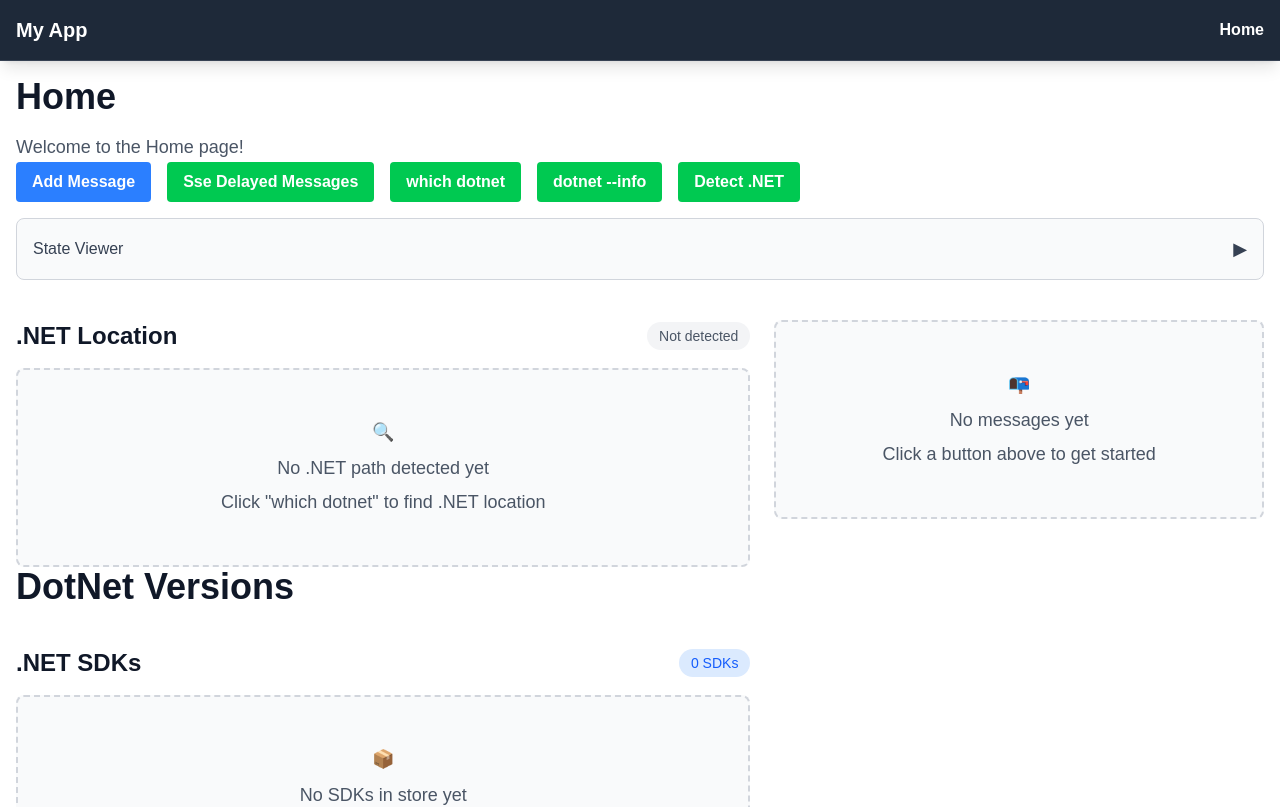
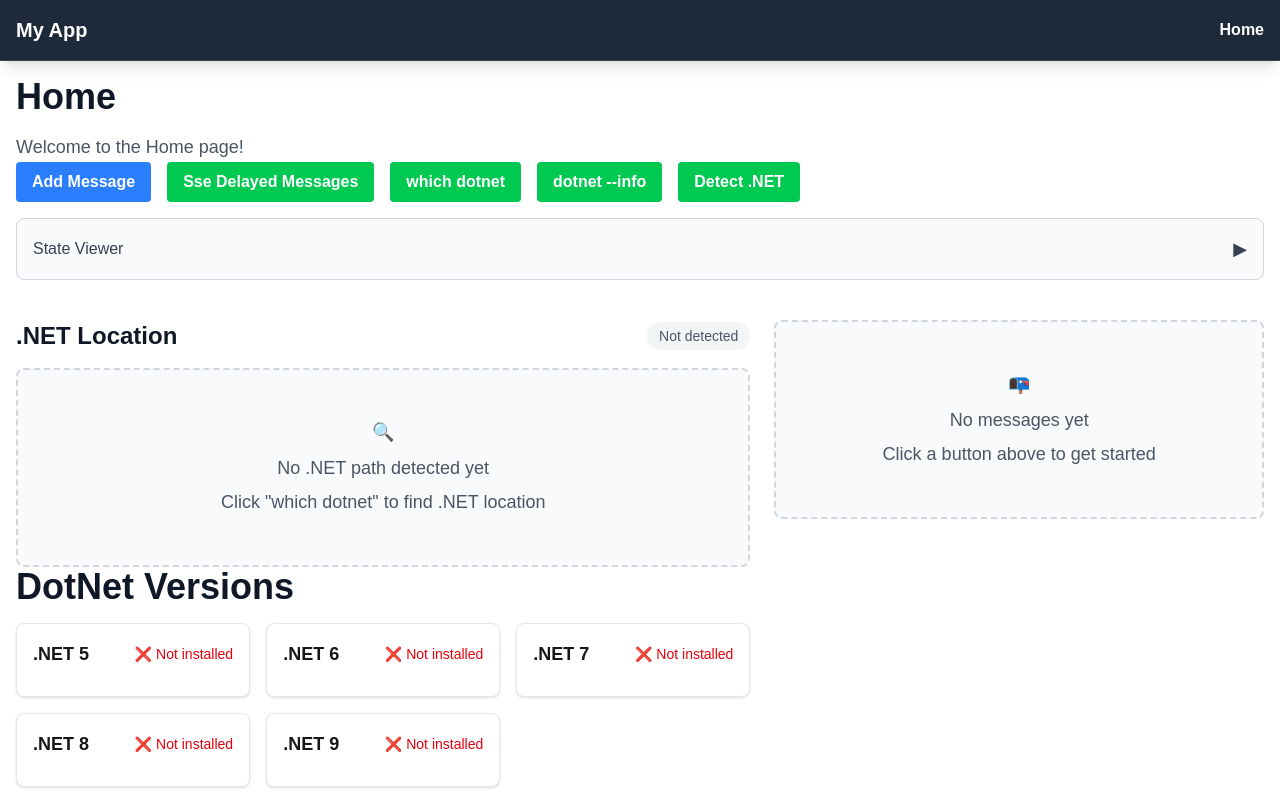
Before and after one commit to merklegroot/hudsse, a Next.js app: page /home in a window 1280 px wide. Shown: the top 807 px of the page. Built offline with nearby package versions, Linux system fonts and the light colour scheme.

Commit message:
improving the version displays

```diff
--- a/components/dotnet-display/DotNetVersionListView.tsx
+++ b/components/dotnet-display/DotNetVersionListView.tsx
@@ -1,23 +1,88 @@
-import { RuntimeInfo, SdkInfo, GroupedRuntimes } from "@/models/SseMessage";
+import { AppVersions } from "@/models/SseMessage";
 import { useMessageStore } from "@/store/messageStore";
 
-export function DotNetVersionView({ majorVersion, sdks, groupedRuntimes }: { majorVersion: number, sdks: SdkInfo[], groupedRuntimes: GroupedRuntimes }) {
+const getPillColor = (appName: string) => {
+    const lowerAppName = appName.toLowerCase();
+    switch (lowerAppName) {
+        case 'sdk':
+            return 'bg-green-100 text-green-800 hover:bg-green-200';
+        case 'microsoft.aspnetcore.app':
+            return 'bg-purple-100 text-purple-800 hover:bg-purple-200';
+        case 'microsoft.netcore.app':
+            return 'bg-orange-100 text-orange-800 hover:bg-orange-200';
+        default:
+            return 'bg-blue-100 text-blue-800 hover:bg-blue-200';
+    }
+};
+
+export function DotNetVersionView({ majorVersion, appVersions }: { majorVersion: number, appVersions: AppVersions }) {
+    const hasSDK = appVersions['SDK'] && appVersions['SDK'].length > 0;
+    const hasAspNetCore = Object.keys(appVersions).some(key =>
+        key.toLowerCase() === 'microsoft.aspnetcore.app' && appVersions[key].length > 0
+    );
+    const hasNetCore = Object.keys(appVersions).some(key =>
+        key.toLowerCase() === 'microsoft.netcore.app' && appVersions[key].length > 0
+    );
+
+    const getStatusMessage = () => {
+        if (hasSDK && hasAspNetCore && hasNetCore) {
+            return {
+                type: 'complete',
+                message: 'Installed!',
+                icon: '✅',
+                color: 'text-green-600'
+            };
+        }
+        if (hasAspNetCore && hasNetCore) {
+            return {
+                type: 'runtimes-only',
+                message: 'Runtimes only',
+                icon: '⚠️',
+                color: 'text-yellow-600'
+            };
+        }
+        if (hasAspNetCore || hasNetCore) {
+            const missing = hasAspNetCore ? 'Microsoft.NETCore.App' : 'Microsoft.AspNetCore.App';
+            return {
+                type: 'partial',
+                message: `Missing ${missing}`,
+                icon: '❌',
+                color: 'text-red-600'
+            };
+        }
+        return {
+            type: 'not-installed',
+            message: 'Not installed',
+            icon: '❌',
+            color: 'text-red-600'
+        };
+    };
+
+    const status = getStatusMessage();
 
     return (
         <div className="bg-white border border-gray-200 rounded-lg p-4 shadow-sm hover:shadow-md transition-shadow">
-            <span className="text-lg font-semibold">.NET {majorVersion}</span>
-            <div className="flex flex-col gap-2 mt-2">
-                {sdks.map((sdk) => (
-                    <div key={sdk.version} className="text-sm text-blue-600">SDK {sdk.version}</div>
-                ))}
-                {Object.entries(groupedRuntimes).map(([appType, runtimes]) => (
-                    <div key={appType} className="ml-2">
-                        <div className="text-sm font-medium text-gray-700">{appType}</div>
-                        {runtimes.map((runtime) => (
-                            <div key={`${appType}-${runtime.version}`} className="text-xs text-gray-600 ml-2">
-                                {runtime.version}
-                            </div>
-                        ))}
+            <div className="flex items-center justify-between mb-3">
+                <span className="text-lg font-semibold">.NET {majorVersion}</span>
+                <div className={`flex items-center gap-1 text-sm font-medium ${status.color}`}>
+                    <span>{status.icon}</span>
+                    <span>{status.message}</span>
+                </div>
+            </div>
+            <div className="flex flex-col gap-3">
+                {Object.entries(appVersions).map(([appName, versions]) => (
+                    <div key={appName}>
+                        <div className="text-sm font-medium text-gray-700 mb-2">{appName}</div>
+                        <div className="flex flex-wrap gap-1">
+                            {versions.map((version) => (
+                                <span
+                                    key={`${appName}-${version}`}
+                                    className={`inline-flex items-center px-2 py-1 rounded-full text-xs font-medium transition-colors ${getPillColor(appName)}`}
+                                >
+                                    {version}
+                                </span>
+                            ))}
+                        </div>
                     </div>
                 ))}
             </div>
@@ -27,22 +92,17 @@ export function DotNetVersionView({ majorVersion, sdks, groupedRuntimes }: { maj
 
 export default function DotNetVersionListView() {
     const majorVersions = [ 5, 6, 7, 8, 9 ];
-    const sdks = useMessageStore((state) => state.dotnetState?.dotnetSdks) || [];
-    const groupedRuntimes = useMessageStore((state) => state.dotnetState?.groupedRuntimes) || {};
+    const appVersions = useMessageStore((state) => state.dotnetState?.appVersions) || {};
 
-    function getSdksForMajorVersion(majorVersion: number) {
-        return sdks.filter((sdk) => sdk.version.startsWith(majorVersion.toString()));
-    }
+    function getAppVersionsForMajorVersion(majorVersion: number): AppVersions {
+        const filtered: AppVersions = {};
 
-    function getGroupedRuntimesForMajorVersion(majorVersion: number): GroupedRuntimes {
-        const filtered: GroupedRuntimes = {};
-
-        Object.entries(groupedRuntimes).forEach(([appType, runtimes]) => {
-            const filteredRuntimes = runtimes.filter((runtime) =>
-                runtime.version.startsWith(majorVersion.toString())
+        Object.entries(appVersions).forEach(([appName, versions]) => {
+            const filteredVersions = versions.filter((version) =>
+                version.startsWith(majorVersion.toString())
             );
-            if (filteredRuntimes.length > 0) {
-                filtered[appType] = filteredRuntimes;
+            if (filteredVersions.length > 0) {
+                filtered[appName] = filteredVersions;
             }
         });
 
@@ -54,20 +114,13 @@ export default function DotNetVersionListView() {
             <h1 className="text-2xl font-bold mb-4">DotNet Versions</h1>
             <div className="grid grid-cols-1 md:grid-cols-2 lg:grid-cols-3 gap-4">
                 {majorVersions.map((majorVersion) => {
-                    const versionSdks = getSdksForMajorVersion(majorVersion);
-                    const versionRuntimes = getGroupedRuntimesForMajorVersion(majorVersion);
-
-                    // Only show versions that have SDKs or runtimes
-                    if (versionSdks.length === 0 && Object.keys(versionRuntimes).length === 0) {
-                        return null;
-                    }
+                    const versionAppVersions = getAppVersionsForMajorVersion(majorVersion);
 
                     return (
                         <DotNetVersionView
                             key={majorVersion}
                             majorVersion={majorVersion}
-                            sdks={versionSdks}
-                            groupedRuntimes={versionRuntimes}
+                            appVersions={versionAppVersions}
                         />
                     );
                 })}
--- a/models/SseMessage.ts
+++ b/models/SseMessage.ts
@@ -15,8 +15,8 @@ export interface RuntimeInfo {
     path: string;
 }
 
-export interface GroupedRuntimes {
-    [appType: string]: RuntimeInfo[];
+export interface AppVersions {
+    [appName: string]: string[];
 }
 
 export interface ListRuntimesResult {
--- a/store/messageStore.ts
+++ b/store/messageStore.ts
@@ -1,10 +1,10 @@
 import { create } from 'zustand';
-import { SseMessage, SdkInfo, RuntimeInfo, GroupedRuntimes, DotNetInfoResult, DotNetHost, RuntimeEnvironment } from '../models/SseMessage';
+import { SseMessage, SdkInfo, RuntimeInfo, AppVersions, DotNetInfoResult, DotNetHost, RuntimeEnvironment } from '../models/SseMessage';
 
 interface dotnetState {
   dotnetSdks: SdkInfo[];
   dotnetRuntimes: RuntimeInfo[];
-  groupedRuntimes: GroupedRuntimes;
+  appVersions: AppVersions;
 
   dotnetPath: string | null;
   runtimeEnvironment: RuntimeEnvironment;
@@ -33,18 +33,27 @@ const createInitialState = (): Pick<MessageState, 'messages' | 'dotnetState'> =>
   dotnetState: null
 });
 
-const groupRuntimesByApp = (runtimes: RuntimeInfo[]): GroupedRuntimes => {
-  const grouped: GroupedRuntimes = {};
+const createAppVersions = (sdks: SdkInfo[], runtimes: RuntimeInfo[]): AppVersions => {
+  const appVersions: AppVersions = {};
 
+  // Add SDKs first
+  const sdkVersions = sdks.map(sdk => sdk.version);
+  if (sdkVersions.length > 0) {
+    appVersions['SDK'] = sdkVersions;
+  }
+
+  // Add runtimes grouped by app name
   runtimes.forEach(runtime => {
-    const appType = runtime.name; // e.g., "Microsoft.AspNetCore.App"
-    if (!grouped[appType]) {
-      grouped[appType] = [];
+    const appName = runtime.name; // e.g., "Microsoft.AspNetCore.App"
+    if (!appVersions[appName]) {
+      appVersions[appName] = [];
     }
-    grouped[appType].push(runtime);
+    if (!appVersions[appName].includes(runtime.version)) {
+      appVersions[appName].push(runtime.version);
+    }
   });
 
-  return grouped;
+  return appVersions;
 };
 
 const addMessageToState = (state: MessageState) => (message: string) => ({
@@ -66,7 +75,7 @@ const setDotnetRuntimesToState = (runtimes: RuntimeInfo[]) => (state: MessageSta
   dotnetState: state.dotnetState ? {
     ...state.dotnetState,
     dotnetRuntimes: runtimes,
-    groupedRuntimes: groupRuntimesByApp(runtimes)
+    appVersions: createAppVersions(state.dotnetState.dotnetSdks, runtimes)
   } : null
 });
 
@@ -77,14 +86,15 @@ const setWhichDotNetPathToState = (path: string | null) => (state: MessageState)
     return fullPath.replace(/\/dotnet$/, '');
   };
 
+  const sdks = state.dotnetState?.dotnetSdks || [];
   const runtimes = state.dotnetState?.dotnetRuntimes || [];
 
   return {
     dotnetState: {
       ...state.dotnetState,
-      dotnetSdks: state.dotnetState?.dotnetSdks || [],
+      dotnetSdks: sdks,
       dotnetRuntimes: runtimes,
-      groupedRuntimes: groupRuntimesByApp(runtimes),
+      appVersions: createAppVersions(sdks, runtimes),
       dotnetPath: path ? extractDotnetPath(path) : null,
       runtimeEnvironment: state.dotnetState?.runtimeEnvironment || {
         osName: '',
@@ -114,14 +124,15 @@ const setDotnetInfoToState = (info: DotNetInfoResult | null) => (state: MessageS
     return basePath.replace(sdkPattern, '');
   };
 
+  const sdks = info ? info.installedSdks.map(sdk => ({ version: sdk.version, path: sdk.path })) : [];
   const runtimes = info ? info.installedRuntimes.map(runtime => ({ name: runtime.name, version: runtime.version, path: runtime.path })) : [];
 
   return {
     dotnetState: info ? {
       ...state.dotnetState,
-      dotnetSdks: info.installedSdks.map(sdk => ({ version: sdk.version, path: sdk.path })),
+      dotnetSdks: sdks,
       dotnetRuntimes: runtimes,
-      groupedRuntimes: groupRuntimesByApp(runtimes),
+      appVersions: createAppVersions(sdks, runtimes),
       dotnetPath: extractDotnetPath(info.runtimeEnvironment.basePath),
       runtimeEnvironment: info.runtimeEnvironment,
       host: info.host,
```
